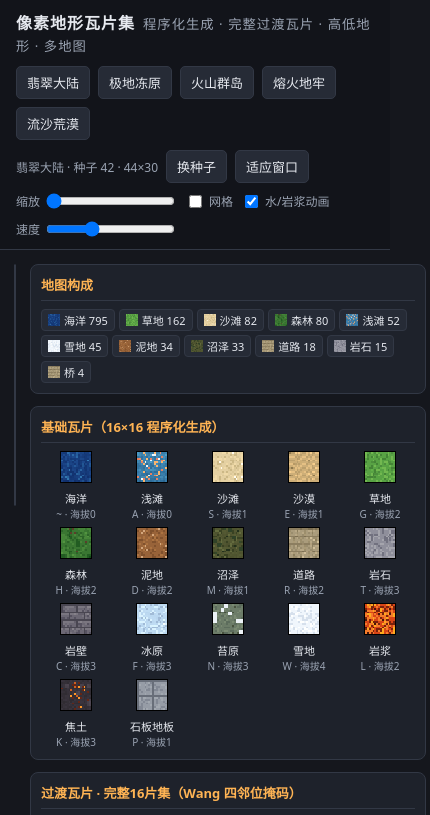
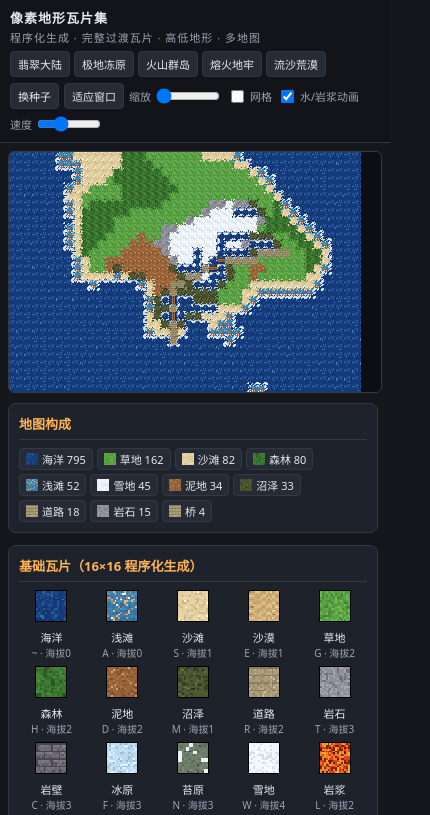
Before and after one commit to neil-ji/tilemap-generator, a website built with Vite: page index.html in a window 390 px wide. Shown: the top 815 px of the page, 430 px wide, since content can reach past the window. Built offline with nearby package versions, Linux system fonts and the light colour scheme.

Commit message:
chore(agent): auto-commit agent changes
Task: b8d894a8-9e98-48f2-a8e1-aab1926a71e5
Title: 响应式布局：窄屏断点 + 侧栏折叠

<!-- spark-hub-change-intent
{
  "summary": "为 src/style.css 添加响应式布局，解决 375px 手机端 400px 侧栏导致的页面级横向溢出。新增 6 个响应式断点（1440/1100/1024/820/768/420），≤820px 时 #main 转列布局、侧栏折叠到地图下方且 width:100%、地图区 max-height:none 自适应；≤420px 收紧 header 控件防高摞。基础 max-height 追加 100dvh 回退。通过 vite build + CDP 驱动 headless chromium 逐视口实测（375/768/1024/1440 均 0px 溢出，zoom=4 时地图内横向滚动保留、页面仍不溢出）+ VLM 截图确认，产物已固化为 task_result 与 reflection。",
  "files_changed": [
    "src/style.css"
  ],
  "dependencies": [
    "index.html 中的 DOM 结构（header/#main/#mapwrap/#palette/#cv/#zoom/#seedinfo）",
    "main.js 的 fit()/applyZoom()（依赖 wrap.clientWidth/Height 实现移动端自适应）",
    "playwright-core（仅验证用，未入项目依赖）"
  ],
  "assumptions": [
    "docs/ui-ux-review.md 尚未生成，任务描述中的 P0-2 要求已足够，直接依据任务验收标准实现",
    "seedinfo（地图名·种子·尺寸）在 ≤420px 隐藏属于可接受的信息降级（地图名仍由激活按钮体现），非隐藏范围不变",
    "≤1440px 侧栏 400→380px、≤1100px→340px 属预期的渐进响应式收紧，非回归；>1440px 保持 400px 不变",
    "工作区 node_modules/ 与 dist/ 为验证产物（gitignored），不影响仓库"
  ],
  "breaking_changes": [
    "无破坏性变更：未改 HTML/JS，基础 CSS 取值桌面端不变，仅移动/平板断点新增覆盖；唯一可见差异是 ≤1440px 桌面侧栏从 400px 收窄到 380px（有意为之）"
  ]
}
spark-hub-change-intent -->

```diff
--- a/src/style.css
+++ b/src/style.css
@@ -10,9 +10,9 @@ header h1 small{color:var(--dim);font-weight:400;margin-left:8px}
 .btn.active{background:#3a4152;border-color:var(--acc);color:#ffd9a8}
 label.chk{display:flex;align-items:center;gap:4px;font-size:12px;color:var(--dim);cursor:pointer}
 #main{display:flex;gap:14px;padding:14px;align-items:flex-start}
-#mapwrap{flex:1;min-width:0;overflow:auto;background:#0c0e13;border:1px solid var(--line);border-radius:6px;max-height:calc(100vh - 150px);position:relative}
+#mapwrap{flex:1;min-width:0;overflow:auto;background:#0c0e13;border:1px solid var(--line);border-radius:6px;max-height:calc(100vh - 150px);max-height:calc(100dvh - 150px);position:relative}
 canvas#cv{display:block;image-rendering:pixelated;margin:0}
-aside#palette{width:400px;flex:none;display:flex;flex-direction:column;gap:12px;max-height:calc(100vh - 150px);overflow:auto;padding-right:4px}
+aside#palette{width:400px;flex:none;display:flex;flex-direction:column;gap:12px;max-height:calc(100vh - 150px);max-height:calc(100dvh - 150px);overflow:auto;padding-right:4px}
 .panel{background:var(--panel);border:1px solid var(--line);border-radius:8px;padding:10px}
 .panel h2{margin:0 0 8px;font-size:13px;color:var(--acc);border-bottom:1px solid var(--line);padding-bottom:6px}
 .tiles{display:grid;grid-template-columns:repeat(auto-fill,minmax(70px,1fr));gap:6px}
@@ -32,3 +32,46 @@ aside#palette{width:400px;flex:none;display:flex;flex-direction:column;gap:12px;
 .stats b canvas{width:12px;height:12px;image-rendering:pixelated}
 .note{font-size:11px;color:var(--dim);line-height:1.6}
 input[type=range]{vertical-align:middle}
+/* ============ 响应式：断点覆盖 1440/1100/1024/820/768/420 ============ */
+/* 桌面大屏：略收窄侧栏，给地图更多横向空间 */
+@media (max-width:1440px){
+  aside#palette{width:380px}
+  header{gap:8px}
+}
+/* 笔记本/小桌面 */
+@media (max-width:1100px){
+  aside#palette{width:340px}
+  #main{gap:12px}
+  header{padding:8px 12px}
+}
+/* 平板横屏：进一步收紧间距 */
+@media (max-width:1024px){
+  #main{padding:10px}
+  header h1{font-size:15px}
+  .controls{gap:6px}
+}
+/* 平板竖屏及以下：侧栏折叠到地图下方，地图区高度自适应、不被压缩 */
+@media (max-width:820px){
+  #main{flex-direction:column;align-items:stretch;padding:10px;gap:10px}
+  #mapwrap{flex:0 0 auto;width:100%;max-height:none}
+  aside#palette{width:100%;max-height:none;flex:none}
+  header{gap:8px;padding:8px 12px}
+}
+/* 平板竖屏窄：控件与面板间距收紧 */
+@media (max-width:768px){
+  .btn{padding:5px 8px;font-size:12px}
+  label.chk{font-size:11px;gap:3px}
+  #mapbar{gap:4px}
+  .tiles{grid-template-columns:repeat(auto-fill,minmax(56px,1fr))}
+}
+/* 手机：header 控件紧凑排布，避免换行成高摞 */
+@media (max-width:420px){
+  header{padding:8px 10px;gap:6px}
+  header h1{font-size:13px}
+  header h1 small{display:block;margin-left:0;font-size:11px;margin-top:2px}
+  .controls{gap:5px}
+  input[type=range]{width:64px}
+  .btn{padding:4px 7px;font-size:11px;border-radius:4px}
+  #seedinfo{display:none}
+  #main{padding:8px}
+}
```
